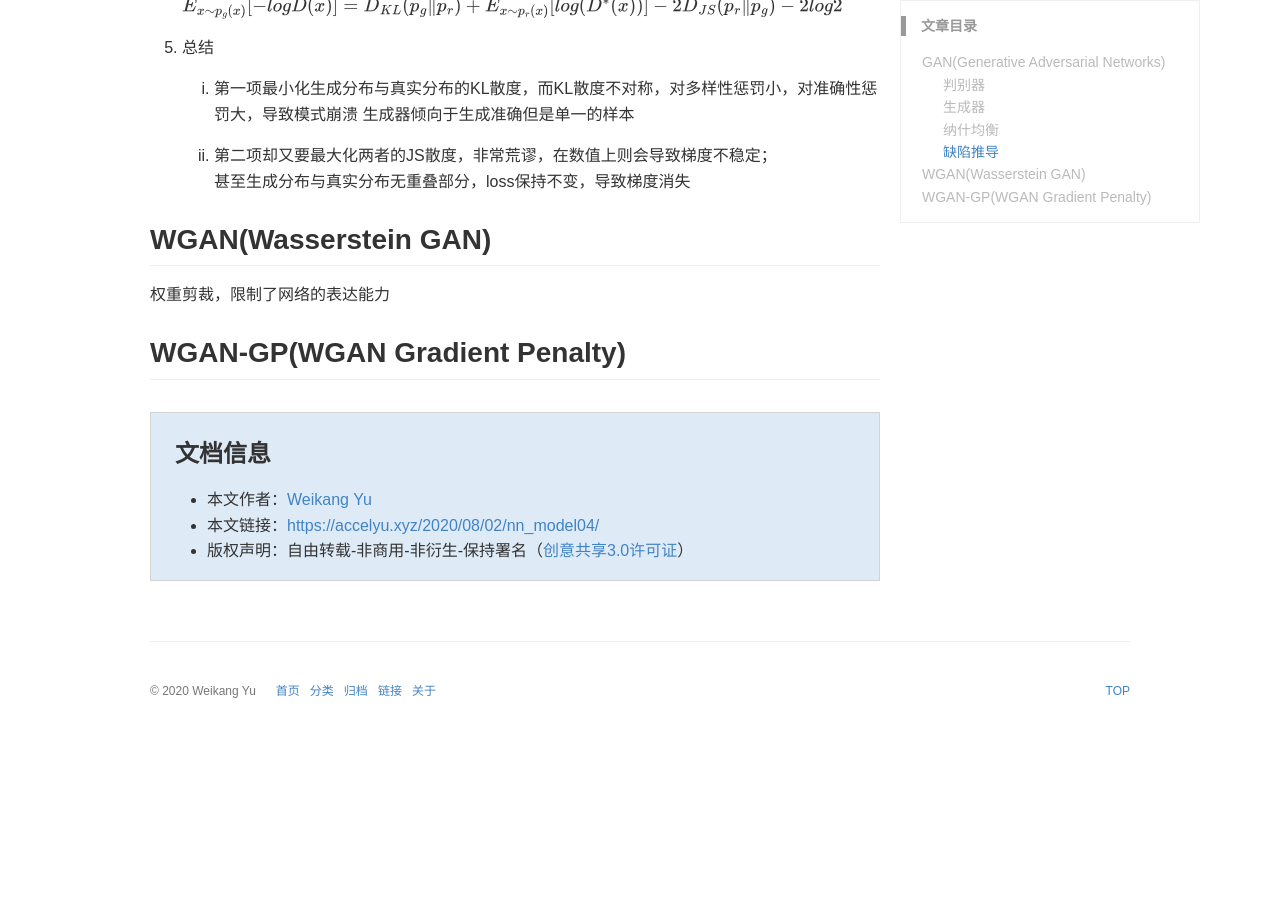
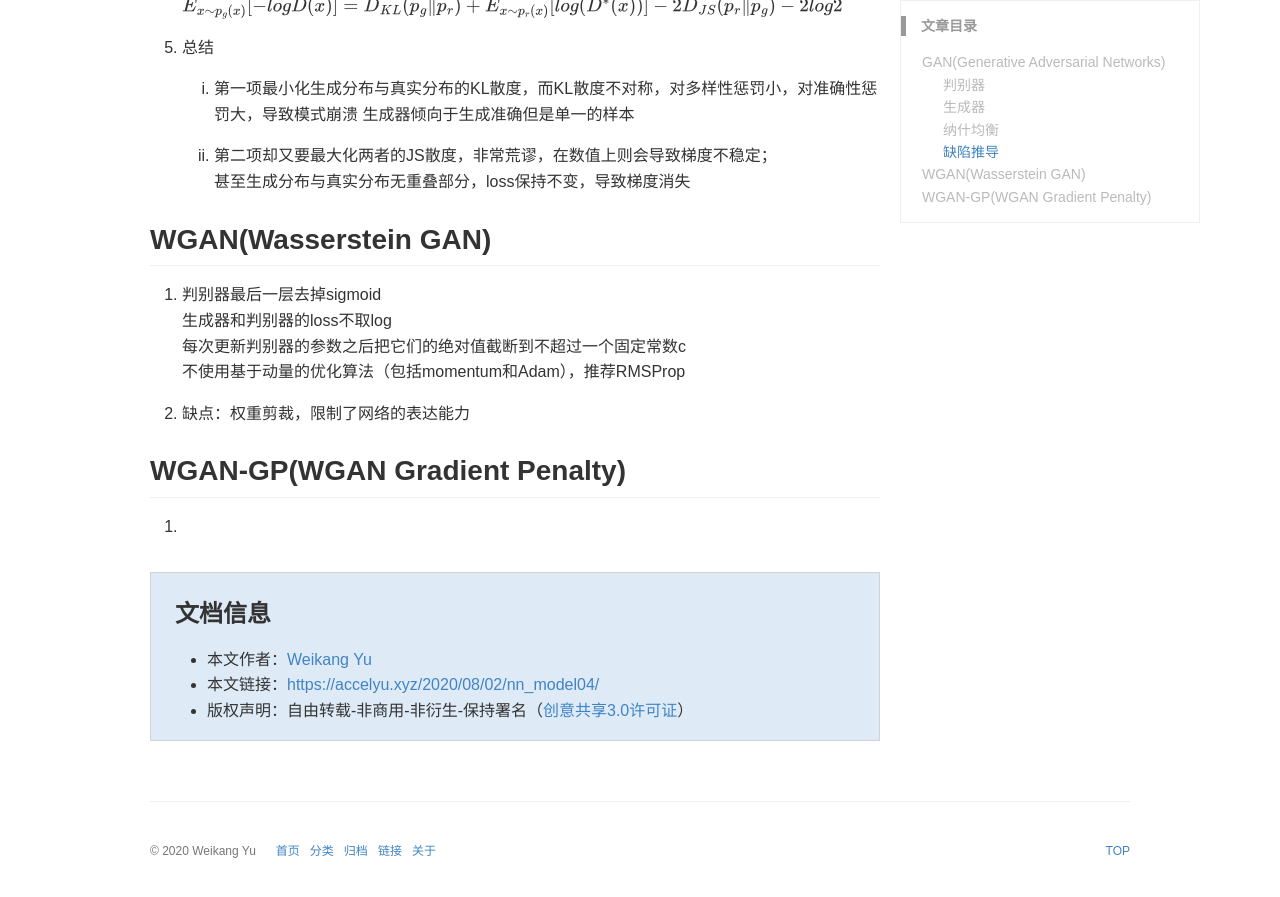
Before and after one commit to AccelYu/AccelYu.github.io, a Jekyll site: the page built from _posts/2020-08-02-nn_model04.md, in a window 1280 px wide and 900 px high, scrolled down 1649 px. Shown: the top 897 px of the window. Built offline with Jekyll 4.4.1, drawn with Linux system fonts in a browser that asks for light colours; some web fonts are replaced; comment, search, counter and statistics services are not loaded; a style sheet for code colours, icons or effects is not loaded; before the commit the page ends 2389 px from its top, so only the background shows below that; some of the changed text lies outside the part shown.

Commit message:
Update 2020-08-02-nn_model04.md

```diff
--- a/_posts/2020-08-02-nn_model04.md
+++ b/_posts/2020-08-02-nn_model04.md
@@ -63,6 +63,12 @@ $E_{x\sim p_g(x)}[-logD(x)]=D_{KL}(p_g \Vert p_r)+E_{x\sim p_r(x)}[log(D^\ast (x
    甚至生成分布与真实分布无重叠部分，loss保持不变，导致梯度消失
 
 ## WGAN(Wasserstein GAN)
-权重剪裁，限制了网络的表达能力
+1. 判别器最后一层去掉sigmoid
+生成器和判别器的loss不取log
+每次更新判别器的参数之后把它们的绝对值截断到不超过一个固定常数c
+不使用基于动量的优化算法（包括momentum和Adam），推荐RMSProp
+
+2. 缺点：权重剪裁，限制了网络的表达能力
 
 ## WGAN-GP(WGAN Gradient Penalty)
+1.
```
